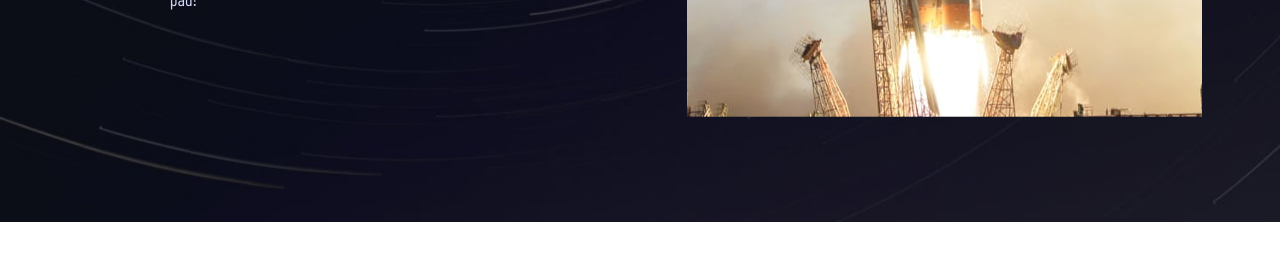
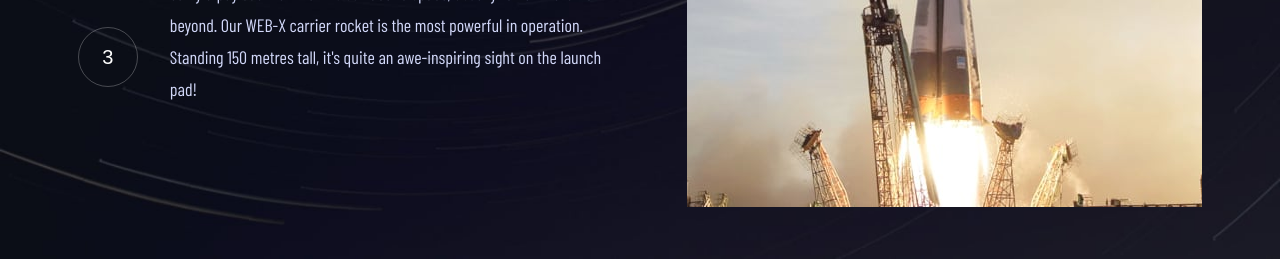
Before and after one commit to naiiiden/space-tourism-multi-page-website, a plain HTML site: page launch101.html in a window 1280 px wide. Shown: the part 578-837 px from the top of the page. Before the commit the page ends 800 px from the top, so only its background shows below. Drawn offline with nearby package versions, Linux system fonts and the light colour scheme; a web font is replaced by a local one.

Commit message:
launch101.html main content position improvements

```diff
--- a/launch101/_main.scss
+++ b/launch101/_main.scss
@@ -159,11 +159,8 @@ main {
 @media screen and (min-width: 1024px) {
     main {
         padding: 3rem;
-        position: absolute;
+        margin: auto 0;
         width: 100%;
-        top: 50%;
-        left: 50%;
-        transform: translate(-50%, -50%);
 
         h1 {
             font-size: 28px;
--- a/launch101/style.scss
+++ b/launch101/style.scss
@@ -13,6 +13,8 @@ $white: hsl(0, 0%, 100%);
 body {
     width: 100%;
     min-height: 100vh;
+    display: flex;
+    flex-direction: column;
 }
 
 img {
```
Also changed, not shown: launch101/style.css, 1 other file.
